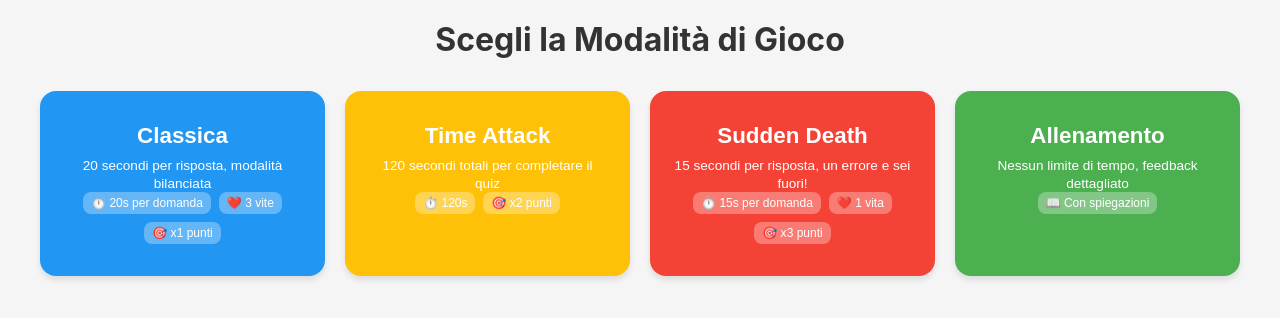
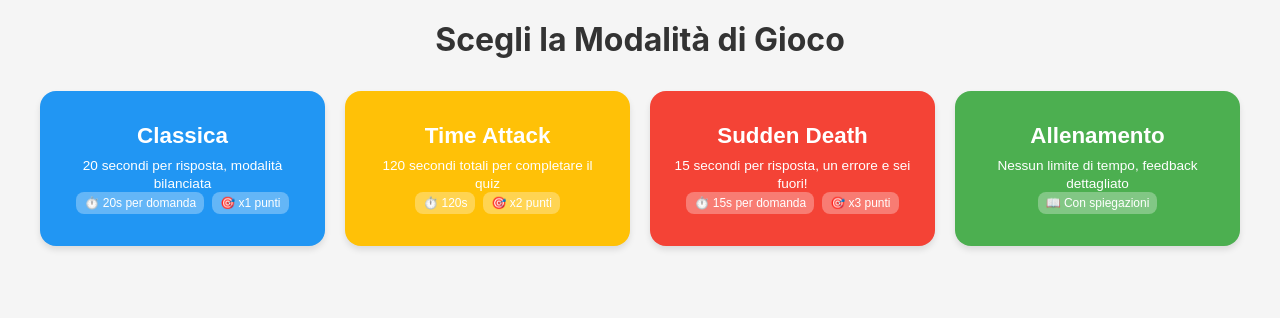
Before and after one commit to arbone/climatequizappTS, a React (Create React App) app: page / in a window 1280 px wide. Both pictures are taken after a click on the button "Inizia il Quiz". Shown: the top 318 px of the page. Built offline with nearby package versions, Linux system fonts and the light colour scheme; the HTML template or start-up script is replaced by a standard one.

Commit message:
general fixes ui

```diff
--- a/src/components/GameModeSelector/GameModeSelector.tsx
+++ b/src/components/GameModeSelector/GameModeSelector.tsx
@@ -1,4 +1,3 @@
-// components/GameModeSelector.tsx
 import React from 'react';
 import { motion } from 'framer-motion';
 import { GameMode, GAME_MODES } from '../../types/gameMode';
@@ -32,9 +31,6 @@ const GameModeSelector: React.FC<GameModeSelectorProps> = ({ onSelect }) => {
                     ⏱️ {settings.name === 'Time Attack' ? `${settings.timeLimit}s` : `${settings.timeLimit}s per domanda`}
                     </span>
                 )}
-                {settings.livesCount && (
-                    <span>❤️ {settings.livesCount} {settings.livesCount === 1 ? 'vita' : 'vite'}</span>
-                )}
                 {settings.pointMultiplier > 0 && (
                     <span>🎯 x{settings.pointMultiplier} punti</span>
                 )}
```
